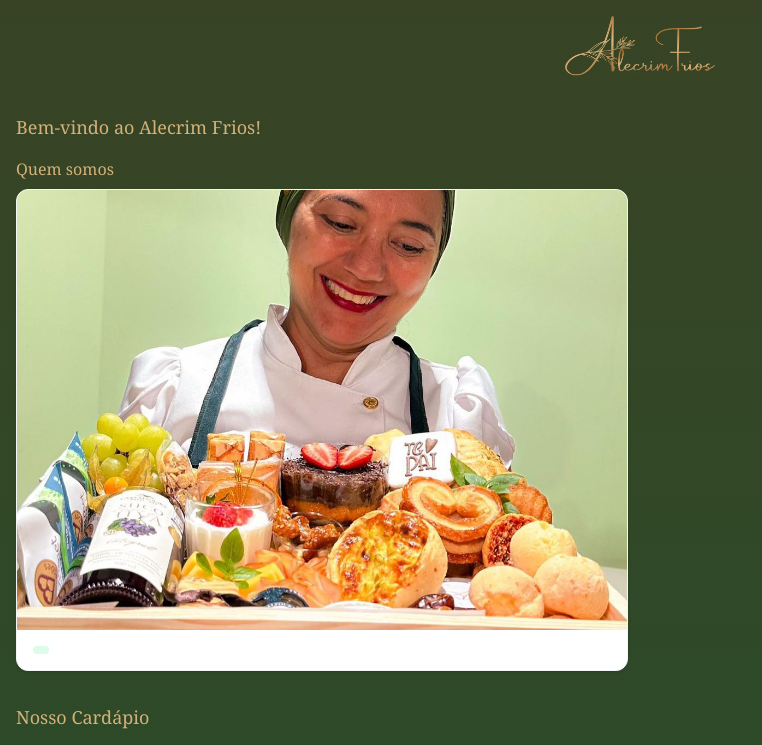
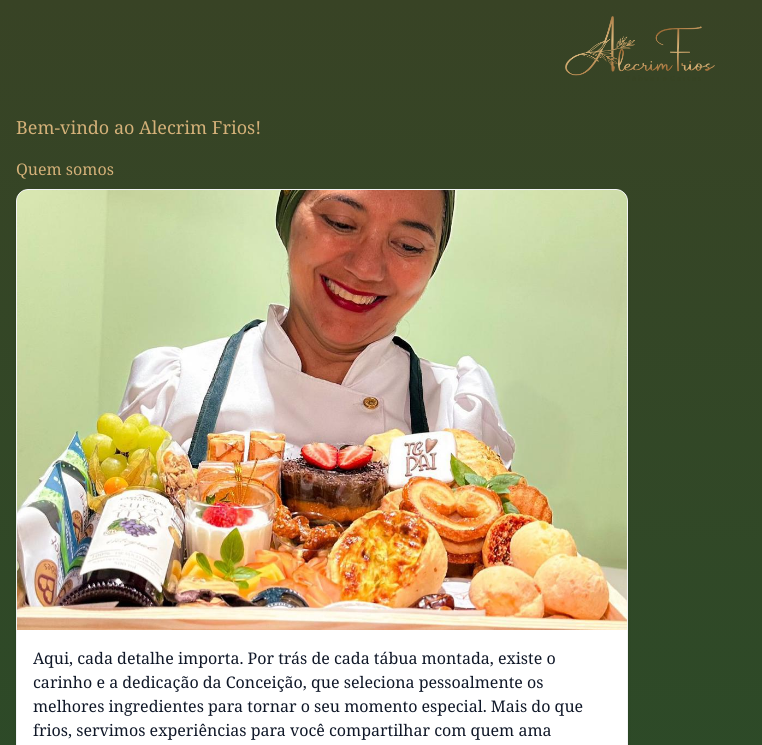
Before and after one commit to xXJoaoVictorNogXx/Alecrim-Frios, a Next.js app: page / in a window 1280 px wide. Shown: the top 745 px of the page, without its empty margins (0-762 px from the left). Built offline with nearby package versions, Linux system fonts and the light colour scheme.

Commit message:
ajuste de produto + quem somos

```diff
--- a/app/data/produtos.tsx
+++ b/app/data/produtos.tsx
@@ -75,7 +75,7 @@ export const products = [
     id: 9,
     name: "Mesa de Frios Alecrim",
     description:
-      "O kit contém croissant, torrada, pão de queijo, suco, Nescau, Danone, geleia, pão de mel, Waffle, biscoitos, marshmallows e frutas. Traz ainda potinho com M&M’s e cone com guloseimas. Disponível em versão menino ou menina, os itens vêm dispostos sob o conceito Grazing Food (comida à disposição) em uma base de madeira Pinus, finalizado com saco em celofane e acompanha cartão.\n Foto ilustrativa, itens e montagem podem variar.",
+      "Mix de produtos para coffee break, café da manhã e brunch, com torradas, pães, terrines, antepastos, queijos e charcutarias, ideal para eventos sociais e corporativos.\n Disponibilidade sob consulta e orçamento personalizado diretamente comigo",
     price: "Orçamento Personalizado",
     image: "/images/mesa de frios.jpg",
     category: "Família",
--- a/app/page.tsx
+++ b/app/page.tsx
@@ -33,7 +33,13 @@ export default function Home() {
 
             <div className="p-4">
               <div className="flex justify-between items-start">
-                <span className="bg-green-100 text-green-800 text-xs px-2 py-1 rounded-full font-serif"></span>
+                <span className="text-gray-900 font-serif">
+                  Aqui, cada detalhe importa. Por trás de cada tábua montada,
+                  existe o carinho e a dedicação da Conceição, que seleciona
+                  pessoalmente os melhores ingredientes para tornar o seu
+                  momento especial. Mais do que frios, servimos experiências
+                  para você compartilhar com quem ama
+                </span>
               </div>
             </div>
           </div>
```
